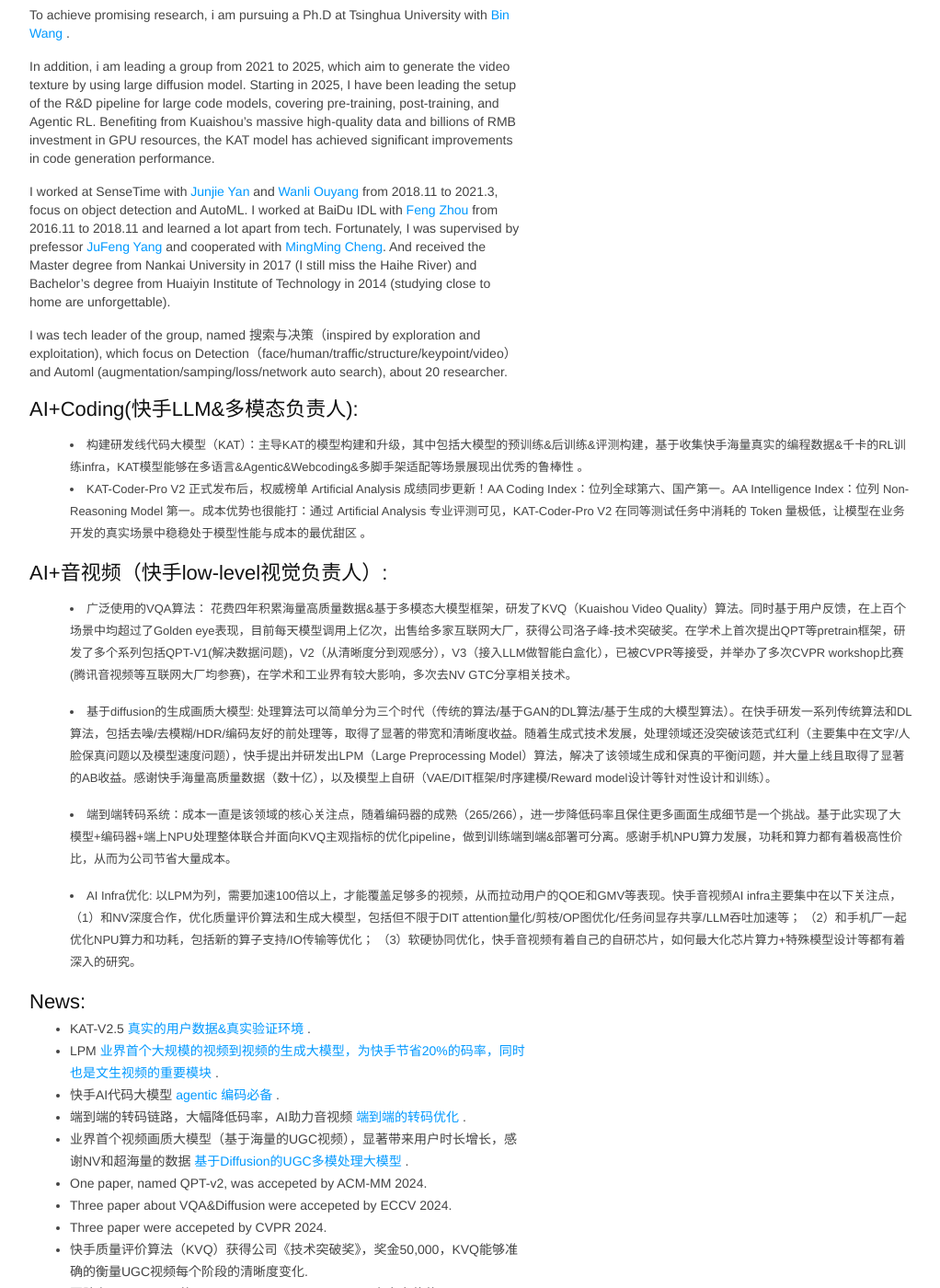
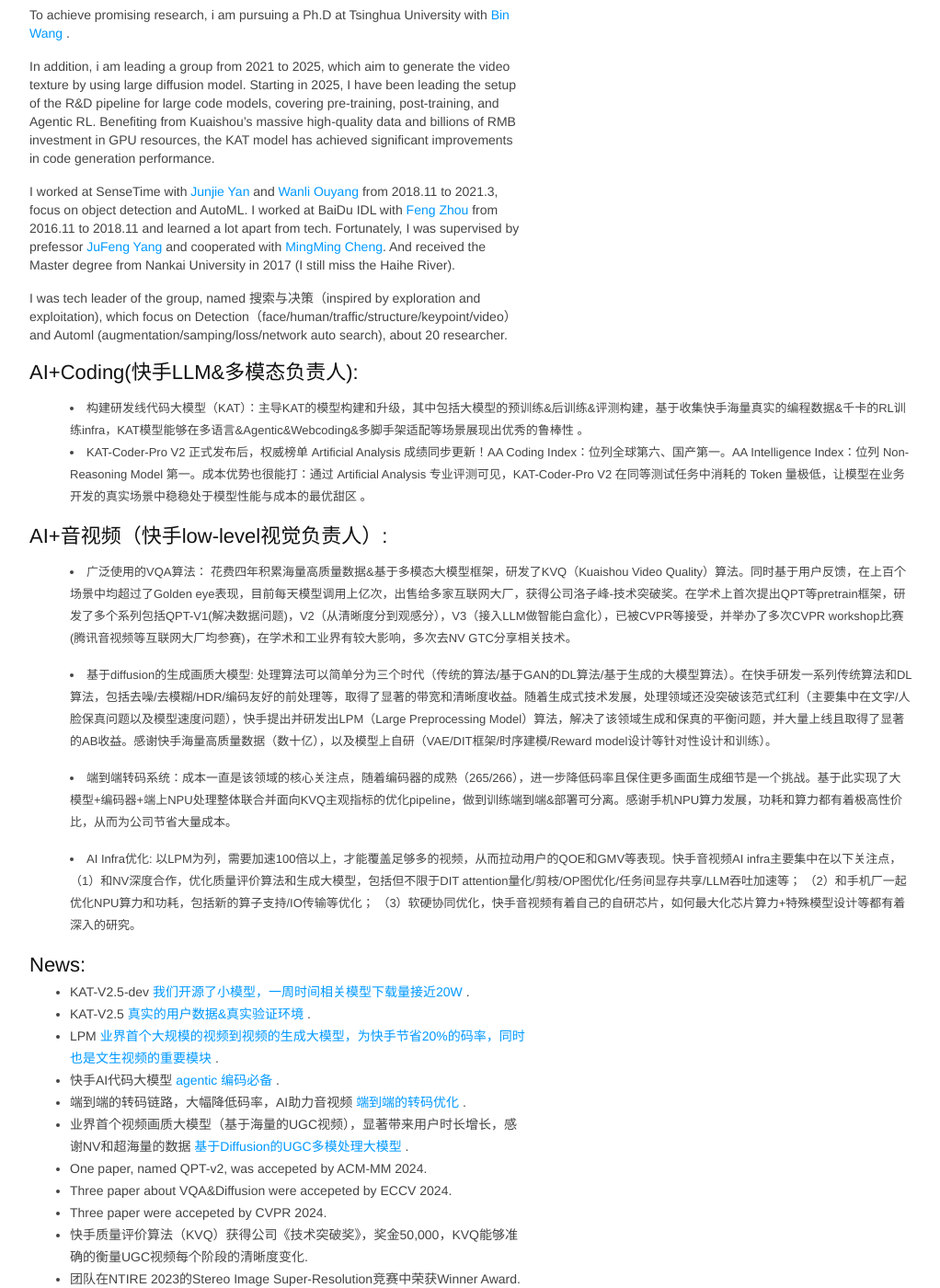
Before and after one commit to msunming/msunming.github.io, a Jekyll site: the page index.html, which Jekyll copies as it is, in a window 1280 px wide and 1400 px high, scrolled down 476 px. Shown: the whole window at 92% size, without its empty margins (128-1150 px from the left). Built offline with Jekyll 4.4.1, drawn with Linux system fonts in a browser that asks for light colours.

Commit message:
Update index.html

```diff
--- a/index.html
+++ b/index.html
@@ -460,7 +460,7 @@ pre .markdown .emphasis {
 	    <p>I worked at SenseTime with <a href="https://yan-junjie.github.io/">Junjie Yan </a> and <a href="https://wlouyang.github.io/">Wanli Ouyang </a>  from 2018.11 to 2021.3, focus on object detection and AutoML.
             I worked at BaiDu IDL with <a href="http://f-zhou.com/">Feng Zhou</a> from 2016.11 to 2018.11 and learned a lot apart from tech.
 			Fortunately, I was supervised by prefessor <a href="http://cv.nankai.edu.cn/">JuFeng Yang</a> and cooperated with <a href="http://mmcheng.net/zh/cmm/">MingMing Cheng</a>.
-			And received the Master degree from Nankai University in 2017 (I still miss the Haihe River) and Bachelor’s degree from Huaiyin Institute of Technology in 2014 (studying close to home are unforgettable).
+			And received the Master degree from Nankai University in 2017 (I still miss the Haihe River).
 		</p>
 		<p>
 			I was tech leader of the group, named 搜索与决策（inspired by exploration and exploitation), which focus on Detection（face/human/traffic/structure/keypoint/video） and Automl (augmentation/samping/loss/network auto search), about 20 researcher.
@@ -494,6 +494,7 @@ pre .markdown .emphasis {
 
 	        <h2>News:</h2>
 		<ul>
+		<li> KAT-V2.5-dev <a href="https://huggingface.co/Kwaipilot/KAT-Coder-V2.5-Dev"> 我们开源了小模型，一周时间相关模型下载量接近20W </a> .</li>
 		<li> KAT-V2.5 <a href="https://arxiv.org/abs/2607.05471"> 真实的用户数据&真实验证环境 </a> .</li>
 		<li> LPM <a href="https://arxiv.org/pdf/2607.13460"> 业界首个大规模的视频到视频的生成大模型，为快手节省20%的码率，同时也是文生视频的重要模块 </a> .</li>
 		<li> 快手AI代码大模型 <a href="https://mp.weixin.qq.com/s/NLsNjSpVIRyZaFxKJ0D-Fw"> agentic 编码必备 </a> .</li>
```
